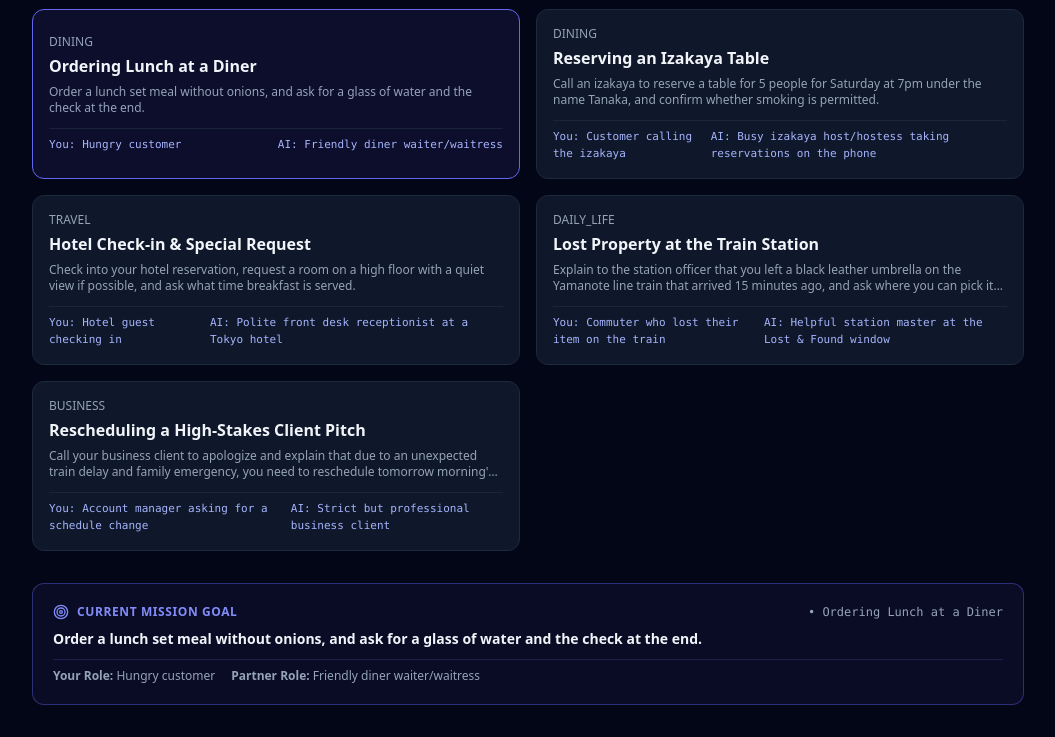
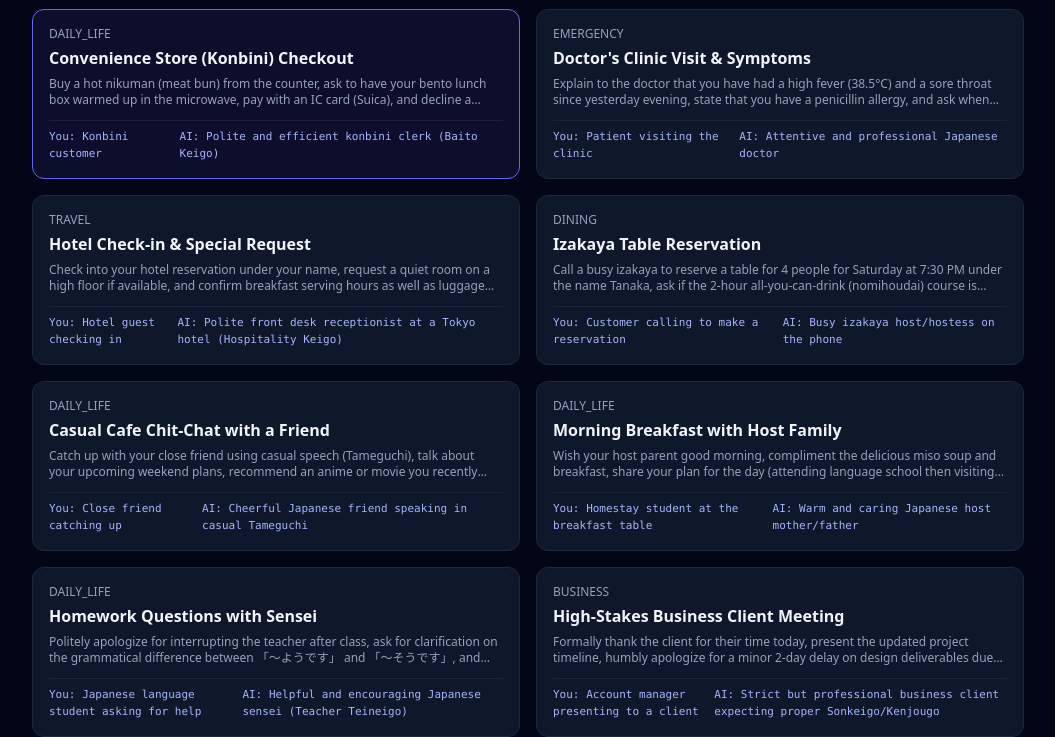
Before and after one commit to c0dearm/nihongo-speaking-partner, a React (Vite) app: page / in a window 1280 px wide. Shown: the part 340-1077 px from the top of the page, without its empty margins (112-1167 px from the left). Built offline with nearby package versions, Linux system fonts and the light colour scheme.

Commit message:
feat(scenarios): replace legacy missions with 10 curated level-agnostic scenarios across all registers and categories
TAG=agy
CONV=50c46391-94df-4842-8339-c64506f7316d

```diff
--- a/src/data/scenarios/curatedScenarios.ts
+++ b/src/data/scenarios/curatedScenarios.ts
@@ -2,48 +2,93 @@ import { RoleplayScenario } from '../../types';
 
 export const CURATED_SCENARIOS: RoleplayScenario[] = [
   {
-    id: 'diner_order',
-    title: 'Ordering Lunch at a Diner',
-    category: 'dining',
-    goalDescription: 'Order a lunch set meal without onions, and ask for a glass of water and the check at the end.',
-    userRole: 'Hungry customer',
-    aiRole: 'Friendly diner waiter/waitress',
+    id: 'konbini_checkout',
+    title: 'Convenience Store (Konbini) Checkout',
+    category: 'daily_life',
+    goalDescription: 'Buy a hot nikuman (meat bun) from the counter, ask to have your bento lunch box warmed up in the microwave, pay with an IC card (Suica), and decline a plastic bag.',
+    userRole: 'Konbini customer',
+    aiRole: 'Polite and efficient konbini clerk (Baito Keigo)',
     isCustom: false,
   },
   {
-    id: 'izakaya_reserve',
-    title: 'Reserving an Izakaya Table',
-    category: 'dining',
-    goalDescription: 'Call an izakaya to reserve a table for 5 people for Saturday at 7pm under the name Tanaka, and confirm whether smoking is permitted.',
-    userRole: 'Customer calling the izakaya',
-    aiRole: 'Busy izakaya host/hostess taking reservations on the phone',
+    id: 'doctor_visit',
+    title: "Doctor's Clinic Visit & Symptoms",
+    category: 'emergency',
+    goalDescription: 'Explain to the doctor that you have had a high fever (38.5°C) and a sore throat since yesterday evening, state that you have a penicillin allergy, and ask when and how often to take the prescribed medicine.',
+    userRole: 'Patient visiting the clinic',
+    aiRole: 'Attentive and professional Japanese doctor',
     isCustom: false,
   },
   {
     id: 'hotel_checkin',
     title: 'Hotel Check-in & Special Request',
     category: 'travel',
-    goalDescription: 'Check into your hotel reservation, request a room on a high floor with a quiet view if possible, and ask what time breakfast is served.',
+    goalDescription: 'Check into your hotel reservation under your name, request a quiet room on a high floor if available, and confirm breakfast serving hours as well as luggage storage after check-out.',
     userRole: 'Hotel guest checking in',
-    aiRole: 'Polite front desk receptionist at a Tokyo hotel',
+    aiRole: 'Polite front desk receptionist at a Tokyo hotel (Hospitality Keigo)',
+    isCustom: false,
+  },
+  {
+    id: 'izakaya_reserve',
+    title: 'Izakaya Table Reservation',
+    category: 'dining',
+    goalDescription: 'Call a busy izakaya to reserve a table for 4 people for Saturday at 7:30 PM under the name Tanaka, ask if the 2-hour all-you-can-drink (nomihoudai) course is available, and check whether smoking is permitted.',
+    userRole: 'Customer calling to make a reservation',
+    aiRole: 'Busy izakaya host/hostess on the phone',
+    isCustom: false,
+  },
+  {
+    id: 'friend_chitchat',
+    title: 'Casual Cafe Chit-Chat with a Friend',
+    category: 'daily_life',
+    goalDescription: 'Catch up with your close friend using casual speech (Tameguchi), talk about your upcoming weekend plans, recommend an anime or movie you recently enjoyed, and invite your friend to try a new ramen shop together next Friday.',
+    userRole: 'Close friend catching up',
+    aiRole: 'Cheerful Japanese friend speaking in casual Tameguchi',
+    isCustom: false,
+  },
+  {
+    id: 'host_family_breakfast',
+    title: 'Morning Breakfast with Host Family',
+    category: 'daily_life',
+    goalDescription: 'Wish your host parent good morning, compliment the delicious miso soup and breakfast, share your plan for the day (attending language school then visiting Asakusa), and ask what time dinner will be served tonight.',
+    userRole: 'Homestay student at the breakfast table',
+    aiRole: 'Warm and caring Japanese host mother/father',
+    isCustom: false,
+  },
+  {
+    id: 'sensei_homework',
+    title: 'Homework Questions with Sensei',
+    category: 'daily_life',
+    goalDescription: 'Politely apologize for interrupting the teacher after class, ask for clarification on the grammatical difference between 「〜ようです」 and 「〜そうです」, and request an extra practice worksheet for tomorrow\'s quiz.',
+    userRole: 'Japanese language student asking for help',
+    aiRole: 'Helpful and encouraging Japanese sensei (Teacher Teineigo)',
+    isCustom: false,
+  },
+  {
+    id: 'business_meeting',
+    title: 'High-Stakes Business Client Meeting',
+    category: 'business',
+    goalDescription: 'Formally thank the client for their time today, present the updated project timeline, humbly apologize for a minor 2-day delay on design deliverables due to quality checks, and respectfully request a review deadline extension until next Wednesday using appropriate Keigo.',
+    userRole: 'Account manager presenting to a client',
+    aiRole: 'Strict but professional business client expecting proper Sonkeigo/Kenjougo',
     isCustom: false,
   },
   {
     id: 'lost_property',
     title: 'Lost Property at the Train Station',
-    category: 'daily_life',
-    goalDescription: 'Explain to the station officer that you left a black leather umbrella on the Yamanote line train that arrived 15 minutes ago, and ask where you can pick it up.',
-    userRole: 'Commuter who lost their item on the train',
-    aiRole: 'Helpful station master at the Lost & Found window',
+    category: 'emergency',
+    goalDescription: 'Explain to the station officer at the Lost & Found window that you left your black backpack containing your passport and laptop on the Yamanote line train bound for Shinjuku 15 minutes ago, and ask what procedure to follow to retrieve it.',
+    userRole: 'Commuter who lost their backpack',
+    aiRole: 'Helpful JR station master at the Lost & Found window',
     isCustom: false,
   },
   {
-    id: 'client_reschedule',
-    title: 'Rescheduling a High-Stakes Client Pitch',
-    category: 'business',
-    goalDescription: 'Call your business client to apologize and explain that due to an unexpected train delay and family emergency, you need to reschedule tomorrow morning\'s presentation to next Thursday afternoon.',
-    userRole: 'Account manager asking for a schedule change',
-    aiRole: 'Strict but professional business client',
+    id: 'train_directions',
+    title: 'Train Navigation & Directions',
+    category: 'travel',
+    goalDescription: 'Ask a station attendant how to get from Tokyo Station to the Ghibli Museum in Mitaka, confirm which platform and train line to take, and verify whether you need to transfer at Shinjuku.',
+    userRole: 'Traveler navigating the train station',
+    aiRole: 'Helpful Tokyo station attendant',
     isCustom: false,
   },
 ];
```
Also changed, not shown: 2 other files (tests, documents, lock files or other folders).
